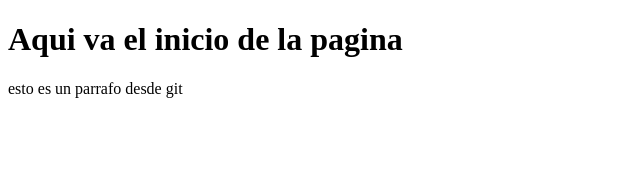
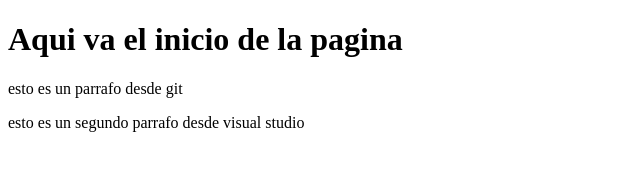
Before and after one commit to chusULPGC/proyectowebempresab, a plain HTML site: page index.html in a window 1280 px wide. Shown: the whole page, without its empty margins (0-640 px from the left). Drawn offline with Linux system fonts and the light colour scheme.

Commit message:
agregando parrafo desde visual studio

```diff
--- a/index.html
+++ b/index.html
@@ -11,6 +11,7 @@
 <body>
     <h1>Aqui va el inicio de la pagina</h1>
     <p>esto es un parrafo desde git</p>
+    <p>esto es un segundo parrafo desde visual studio</p>
 </body>
 
 </html>
```
